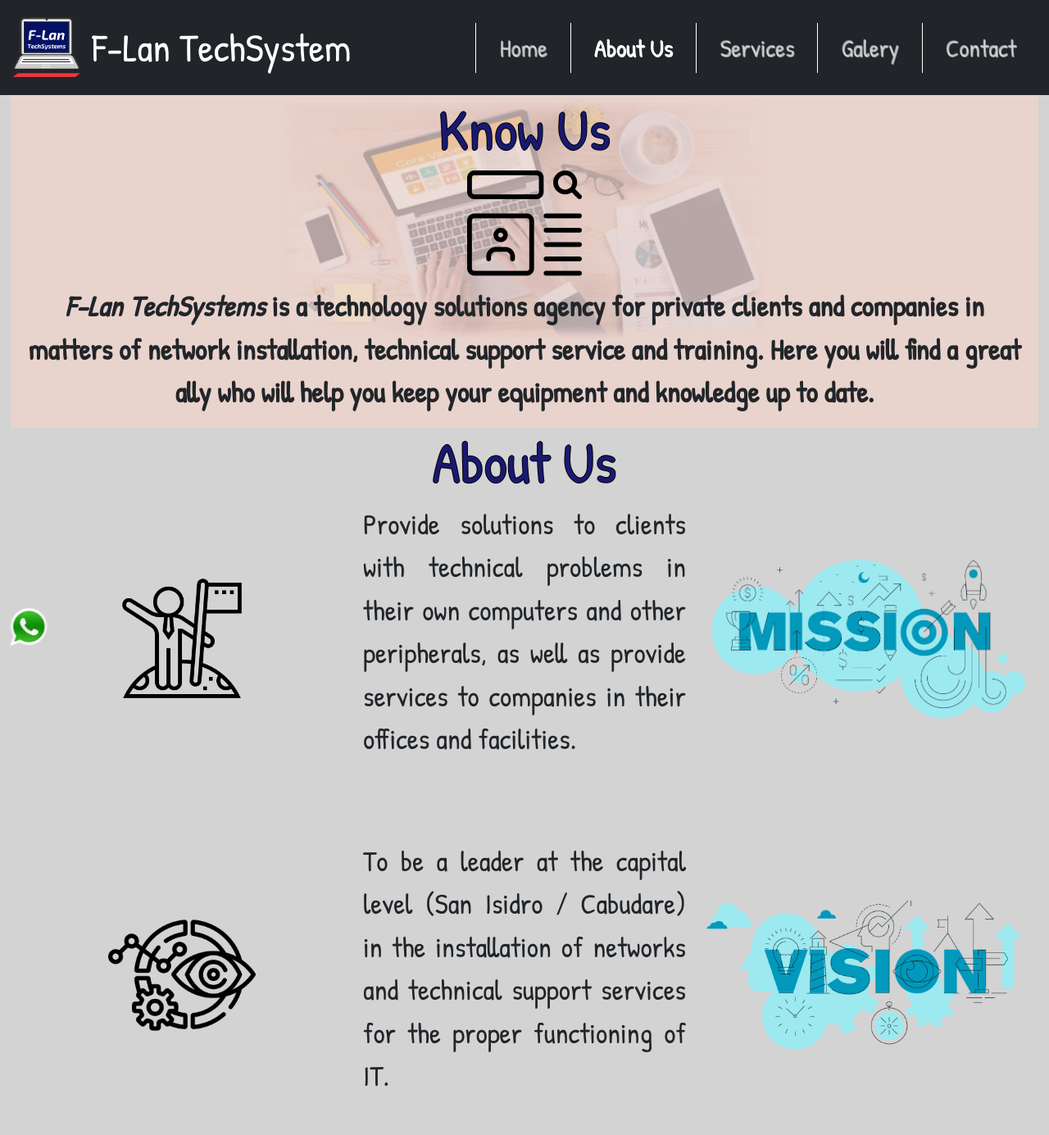
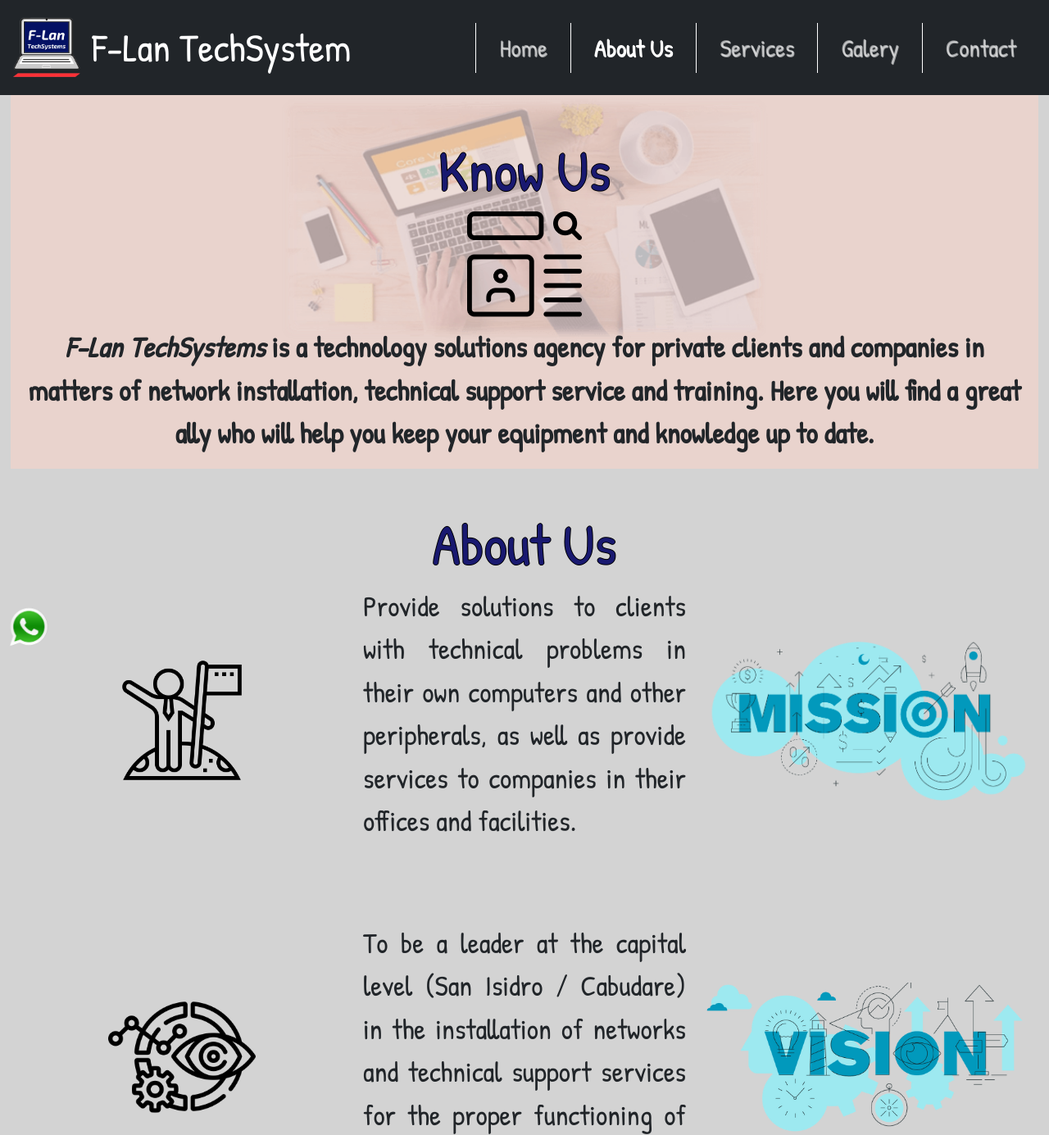
Before and after one commit to fmrg03/flan_techsystems, a website: page pages/about.html in a window 1280 px wide. Shown: the top 1385 px of the page at 82% size. Drawn offline with nearby package versions, Linux system fonts and the light colour scheme; files whose address does not match are found by name.

Commit message:
Cambios en Pages About

```diff
--- a/pages/about.html
+++ b/pages/about.html
@@ -58,7 +58,7 @@
             </nav>
         </header>
         <!--Section Know Us-->
-        <section id="knowUs" class="container-fluid know">
+        <section id="knowUs" class="container-fluid know rowPadding2">
             <h2 class="titlesSection">Know Us</h2>
             <div class="row">
                 <div class="know__text col-sm-12 col-md-12 col-xxl-2 align-self-center text-center">
@@ -72,7 +72,7 @@
                 </div>
             </div>
         </section>
-        <section id="aboutUs" class="container-fluid">
+        <section id="aboutUs" class="container-fluid rowPadding2">
             <h2 class="titlesSection">About Us</h2>
             <div class="row rowPadding">
                 <div class="col-sm-12 col-md-4 col-xxl-2 align-self-center text-center">
--- a/scss/_home.scss
+++ b/scss/_home.scss
@@ -49,6 +49,9 @@
 }
 .rowPadding{
     padding-bottom: 80px;
+}
+.rowPadding2{
+    padding-top: 50px;
 }
 .column h2{
     animation-duration: 4s;
```
Also changed, not shown: css/style.css.
